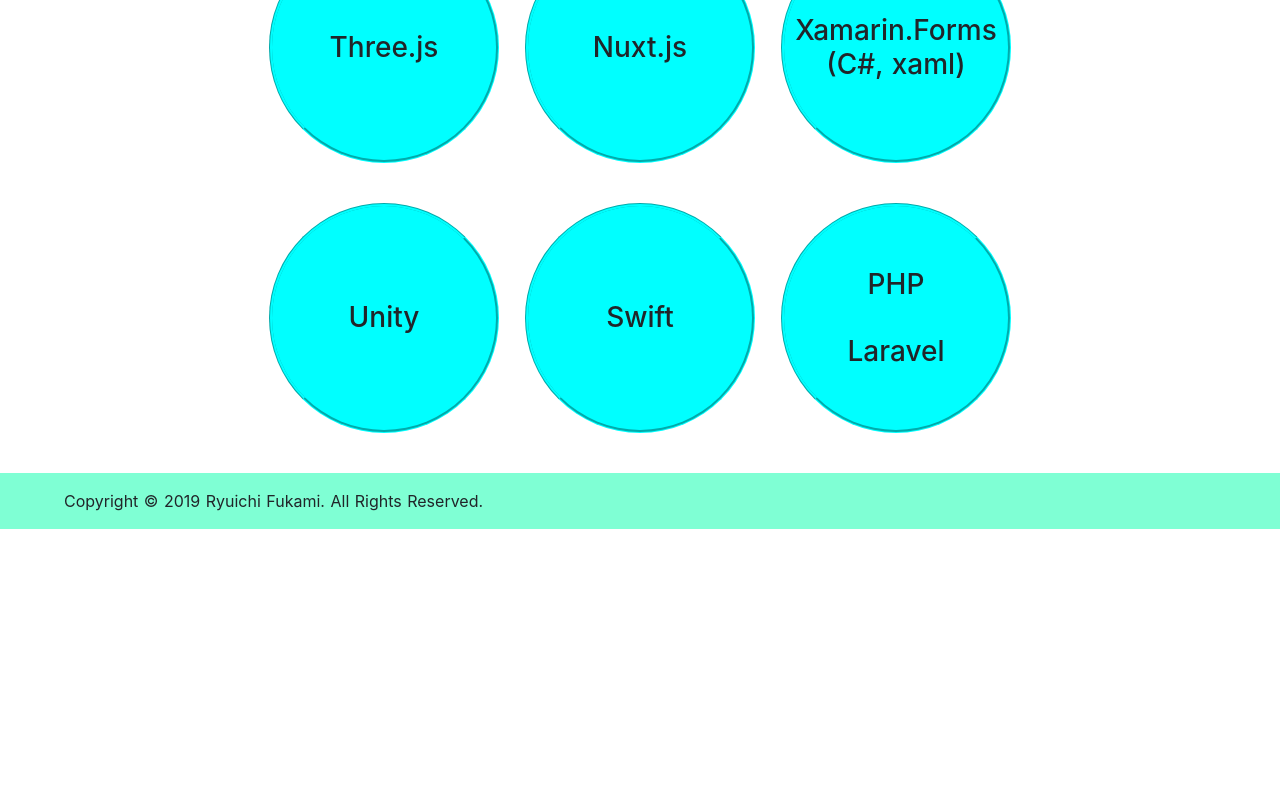
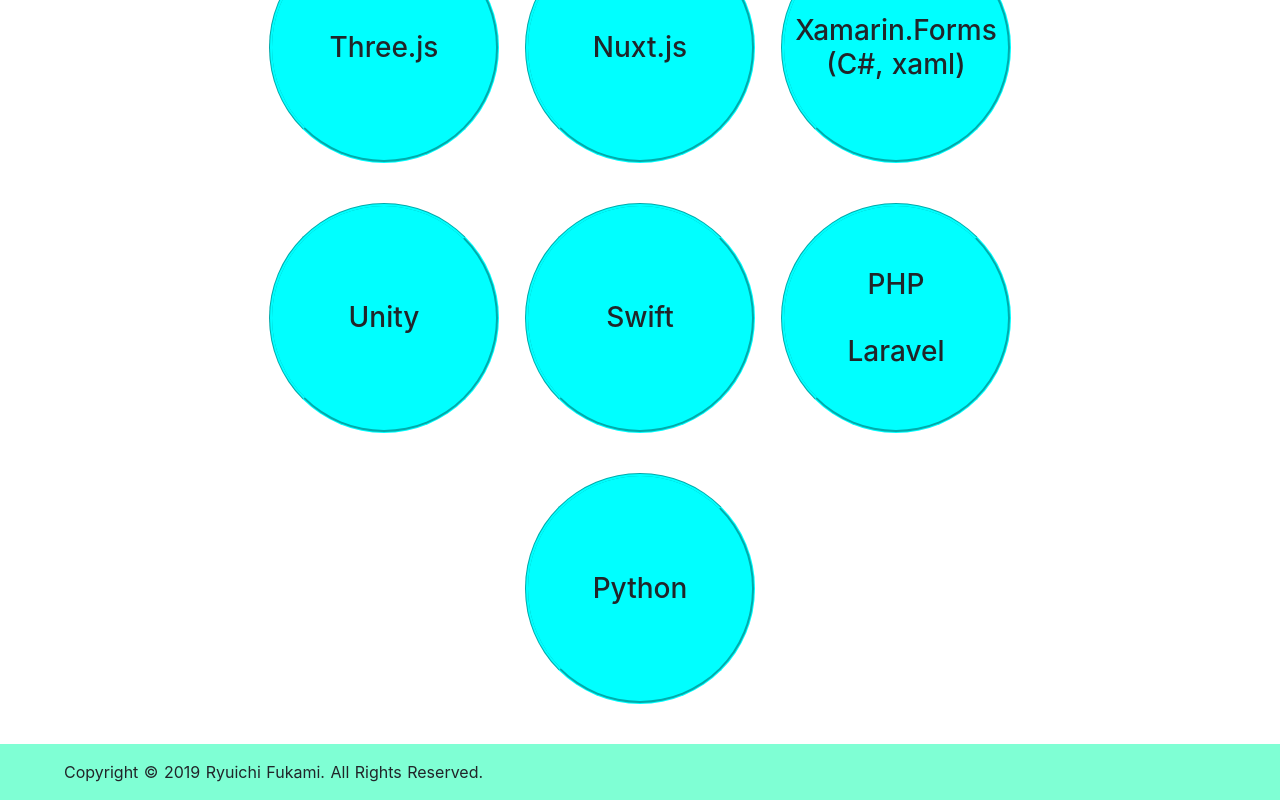
Before and after one commit to fukami421/fukami421.github.io, a Nuxt app: page /skill in a window 1280 px wide. Shown: the part 655-1455 px from the top of the page. Before the commit the page ends 1184 px from the top, so only its background shows below. Built offline with nearby package versions, Linux system fonts and the light colour scheme.

Commit message:
add skill which is Python

```diff
--- a/pages/skill/index.vue
+++ b/pages/skill/index.vue
@@ -45,6 +45,10 @@
             <div class="white">PHP</div>
             <br />Laravel
           </div>
+          <div />
+        </div>
+        <div class="flex_area skill_size rounded-circle vertical_middle">
+          <div class="h3 no_margin_bottom">Python</div>
           <div />
         </div>
       </div>
```
